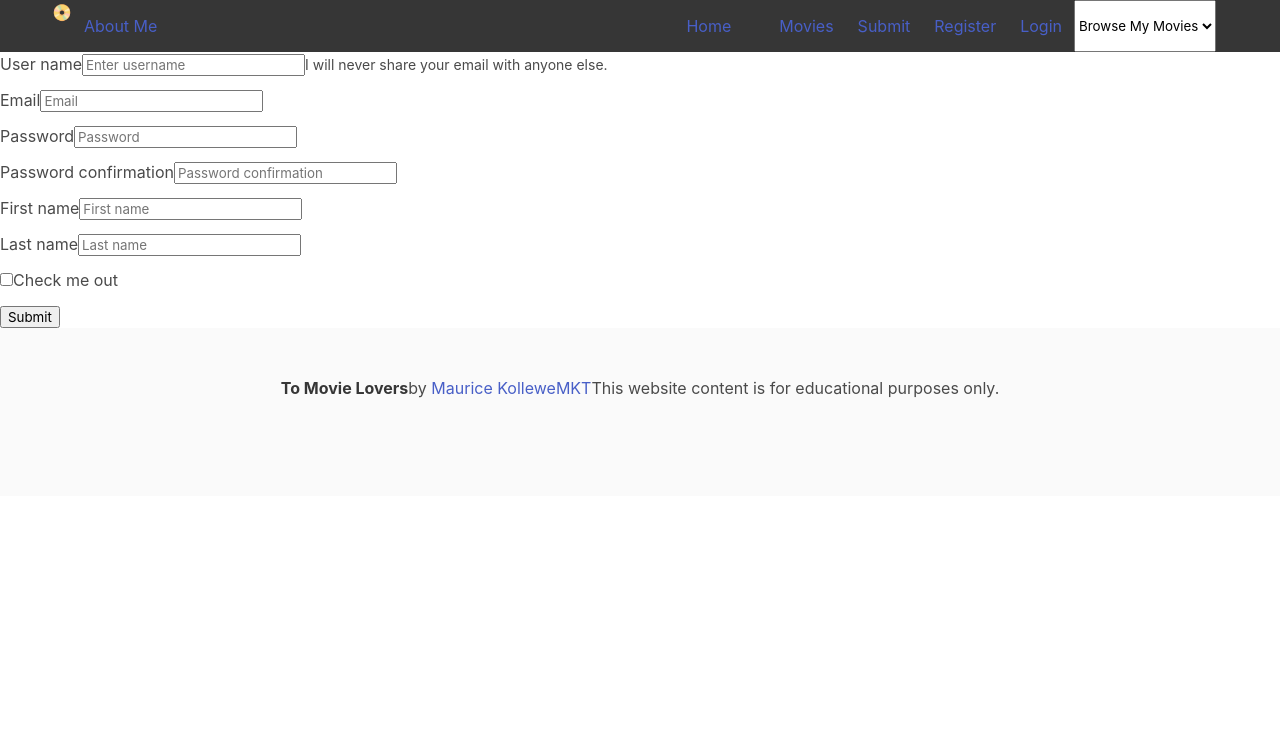
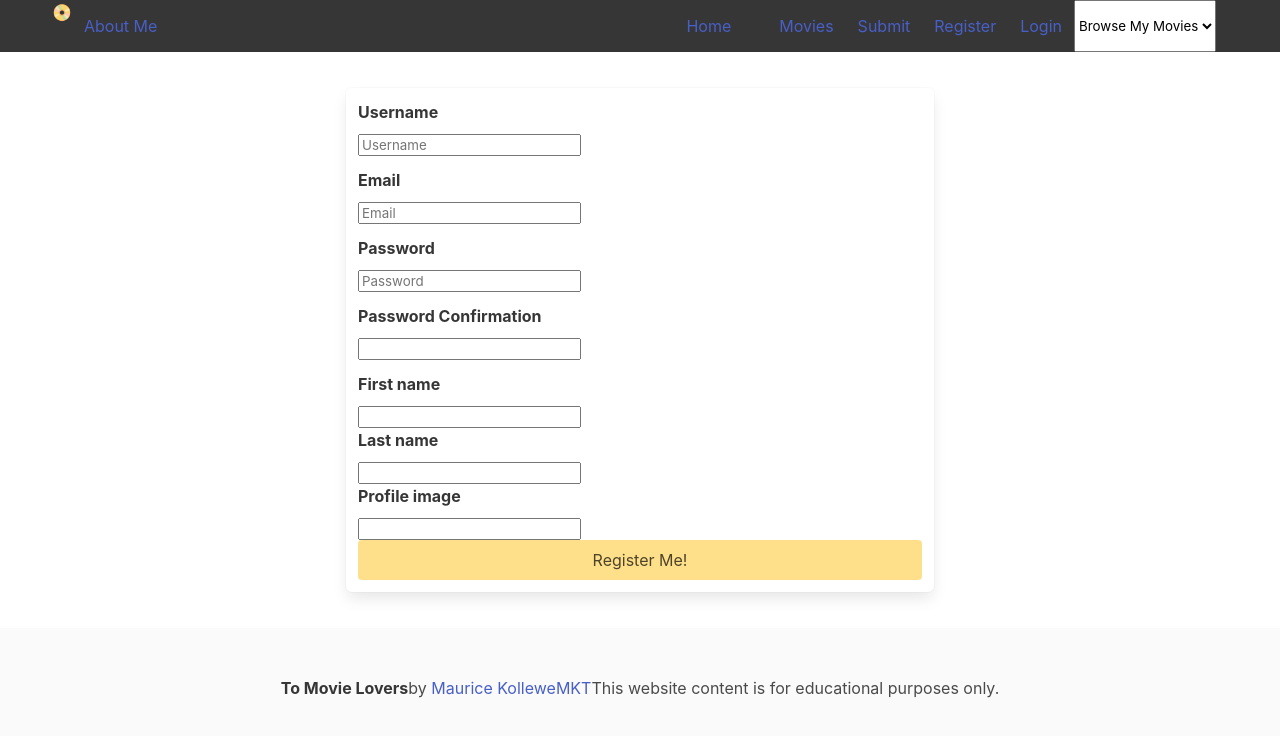
Before and after one commit to maurice-35/movie-data-base, a React (Create React App) app in the folder client/: page /Register in a window 1280 px wide. Shown: the top 736 px of the page. Built offline with nearby package versions, Linux system fonts and the light colour scheme.

Commit message:
update register

```diff
--- a/client/src/components/Movies/MovieShow.js
+++ b/client/src/components/Movies/MovieShow.js
@@ -59,7 +59,7 @@ const MovieShow = () => {
                 <hr />
                 <h4 className="title is-4"><span role="img" aria-label="globe">👀</span>Worth_a_watch</h4>
                 <hr />
-                <p>{movie.video_worth_a_watch}</p>
+                <p>{movie.Worth_a_watch}</p>
                 <hr />
                 <h4 className="title is-4"><span role="img" aria-label="wave">☝🏻☝</span> Added By</h4>
                 <hr />
--- a/client/src/components/auth/Register.js
+++ b/client/src/components/auth/Register.js
@@ -1,46 +1,151 @@
-import React from 'react'
-import Form from 'react-bootstrap/Form'
+/* eslint-disable indent */
+import React, { useState } from 'react'
+// import Form from 'react-bootstrap/Form'
 
 
 const Register = () => {
+  const [formdata, setFormdata] = useState({
+    username: '',
+    email: '',
+    password: '',
+    password_confirmation: '',
+    first_name: '',
+    last_name: '',
+    profile_image: '',
+  })
+
+  const handleChange = () => {
+    console.log('changing')
+  }
+
 
   return (
-    <Form>
-      <Form.Group className="mb-3" controlId="formBasicEmail">
-        <Form.Label>User name</Form.Label>
-        <Form.Control type="username" placeholder="Enter username" />
-        <Form.Text className="text-muted">
-          I will never share your email with anyone else.
-        </Form.Text>
-      </Form.Group>
+    <section className="section">
+      <div className="container">
+        <div className="columns">
+          <form className="column is-half is-offset-one-quarter box">
+            <div className="field">
+              <label className="label">Username</label>
+              <div className="control">
+                <input
+                // className={`input ${errors.username ? 'is-danger' : ''}`}
+                placeholder="Username"
+                onChange={handleChange}
+                name="username"
+                value={formdata.username}
+                />
+              </div>
+              {/* {errors.username && <p className="help is-danger">{errors.username}</p>} */}
+            </div>
+            <div className="field">
+              <label className="label">Email</label>
+              <div className="control">
+                <input
 
-      <Form.Group className="mb-3" controlId="formBasicPassword">
-        <Form.Label>Email</Form.Label>
-        <Form.Control type="email" placeholder="Email" />
-      </Form.Group>
-      <Form.Group className="mb-3" controlId="formBasicPassword">
-        <Form.Label>Password</Form.Label>
-        <Form.Control type="password" placeholder="Password" />
-      </Form.Group>
-      <Form.Group className="mb-3" controlId="formBasicPassword">
-        <Form.Label>Password confirmation</Form.Label>
-        <Form.Control type="passwordConfirmation" placeholder="Password confirmation" />
-      </Form.Group>
-      <Form.Group className="mb-3" controlId="formBasicPassword">
-        <Form.Label>First name</Form.Label>
-        <Form.Control type="firstName" placeholder="First name" />
-      </Form.Group>
-      <Form.Group className="mb-3" controlId="formBasicPassword">
-        <Form.Label>Last name</Form.Label>
-        <Form.Control type="lastName" placeholder="Last name" />
-      </Form.Group>
-      <Form.Group className="mb-3" controlId="formBasicCheckbox">
-        <Form.Check type="checkbox" label="Check me out" />
-      </Form.Group>
-      <button variant="primary" type="submit">
-        Submit
-      </button>
-    </Form>
+                // className={`input ${errors.email ? 'is-danger' : ''}`}
+                placeholder="Email"
+                onChange={handleChange}
+                name="email"
+                value={formdata.email}
+                />
+              </div>
+              {/* {errors.email && <p className="help is-danger">{errors.email}</p>} */}
+            </div>
+            <div className="field">
+              <label className="label">Password</label>
+              <div className="control">
+                <input
+                type="password"
+                // className={`input ${errors.password ? 'is-danger' : ''}`}
+                placeholder="Password"
+                onChange={handleChange}
+                name="password"
+                value={formdata.password}
+                />
+              </div>
+              {/* {errors.password && <p className="help is-danger">{errors.password}</p>} */}
+            </div>
+            <div className="field">
+              <label className="label">Password Confirmation</label>
+              <div className="control">
+                <input
+                // type="password"
+                // className={`input ${errors.passwordConfirmation ? 'is-danger' : ''}`}
+                // placeholder="Password Confirmation"
+                // onChange={handleChange}
+                // name="passwordConfirmation"
+                value={formdata.passwordConfirmation}
+                />
+              </div>
+              {/* {errors.passwordConfirmation && <p className="help is-danger">{errors.passwordConfirmation}</p>} */}
+            </div>
+            <div className="field">
+              <label className="label">First name</label>
+              <div className="control">
+                <input
+                value={formdata.first_name}
+                />
+                </div>
+            <div className="field">
+              <label className="label">Last name</label>
+              <div className="control">
+                <input
+                value={formdata.last_name}
+                />
+                </div>
+                <div className="field">
+              <label className="label">Profile image</label>
+              <div className="control">
+                <input
+                value={formdata.profile_image}
+                />
+                </div>
+            <div className="field">
+              <button type="submit" className="button is-fullwidth is-warning">Register Me!</button>
+            </div>
+            </div>
+            </div>
+            </div>
+          </form>
+        </div>
+      </div>
+    </section>
+    // <Form>
+    //   <Form.Group className="mb-3" controlId="formBasicEmail">
+    //     <Form.Label>User name</Form.Label>
+    //     <Form.Control type="username" placeholder="Enter username" />
+    //     <Form.Text className="text-muted">
+    //       Email remains confidential.
+    //     </Form.Text>
+    //   </Form.Group>
+
+    //   <Form.Group className="mb-3" controlId="formBasicPassword">
+    //     <Form.Label>Email</Form.Label>
+    //     <Form.Control type="email" placeholder="Email" />
+    //   </Form.Group>
+    //   <Form.Group className="mb-3" controlId="formBasicPassword">
+    //     <Form.Label>Password</Form.Label>
+    //     <Form.Control type="password" placeholder="Password" />
+    //   </Form.Group>
+    //   <Form.Group className="mb-3" controlId="formBasicPassword">
+    //     <Form.Label>Password confirmation</Form.Label>
+    //     <Form.Control type="passwordConfirmation" placeholder="Password confirmation" />
+    //   </Form.Group>
+    //   <Form.Group className="mb-3" controlId="formBasicPassword">
+    //     <Form.Label>First name</Form.Label>
+    //     <Form.Control type="firstName" placeholder="First name" />
+    //   </Form.Group>
+    //   <Form.Group className="mb-3" controlId="formBasicPassword">
+    //     <Form.Label>Last name</Form.Label>
+    //     <Form.Control type="lastName" placeholder="Last name" />
+    //   </Form.Group>
+    //   <Form.Group className="mb-3" controlId="formBasicCheckbox">
+    //     <Form.Check type="checkbox" label="Check me out" />
+    //   </Form.Group>
+    //   <button variant="primary" type="submit">
+    //     Submit
+    //   </button>
+    // </Form>
   )
 }
 
```
